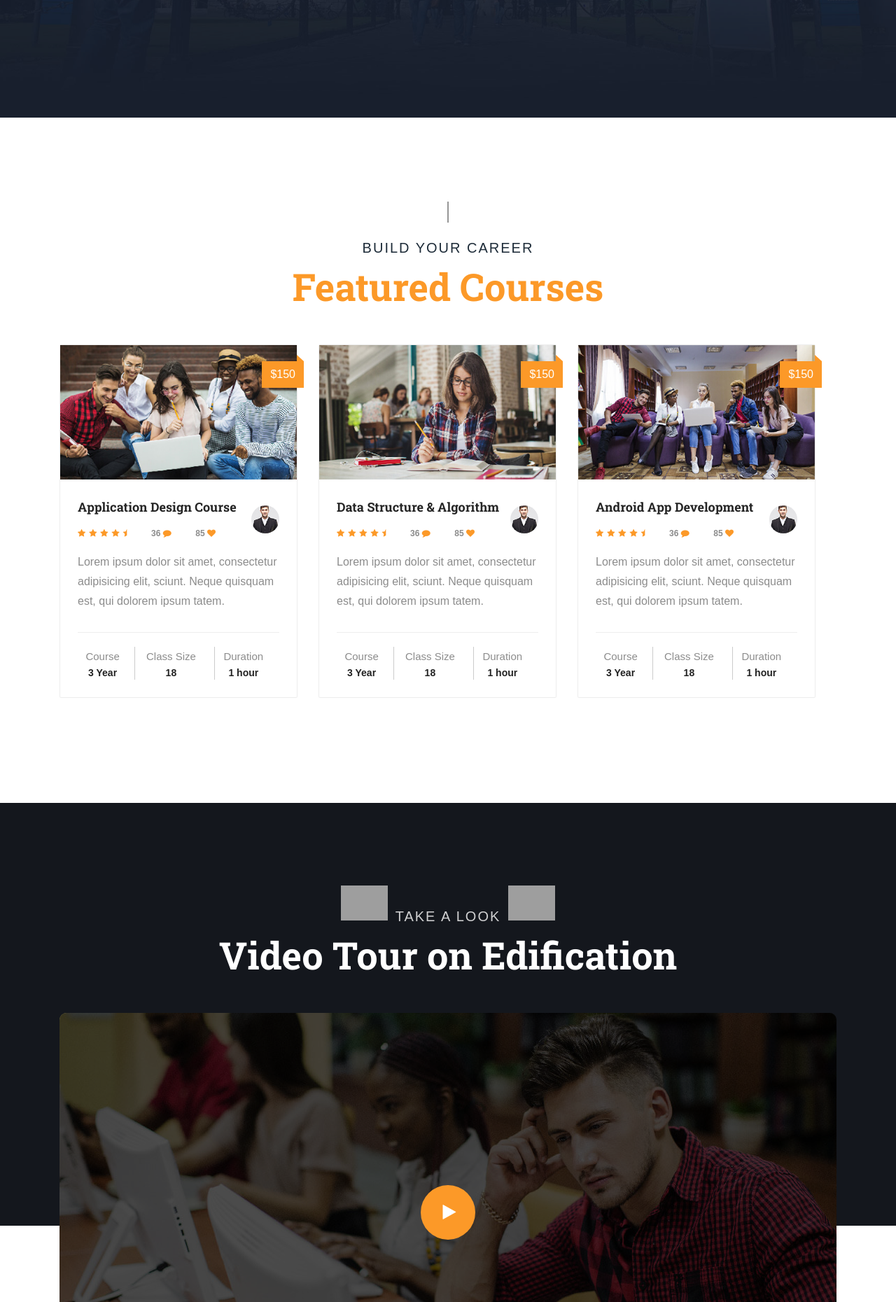
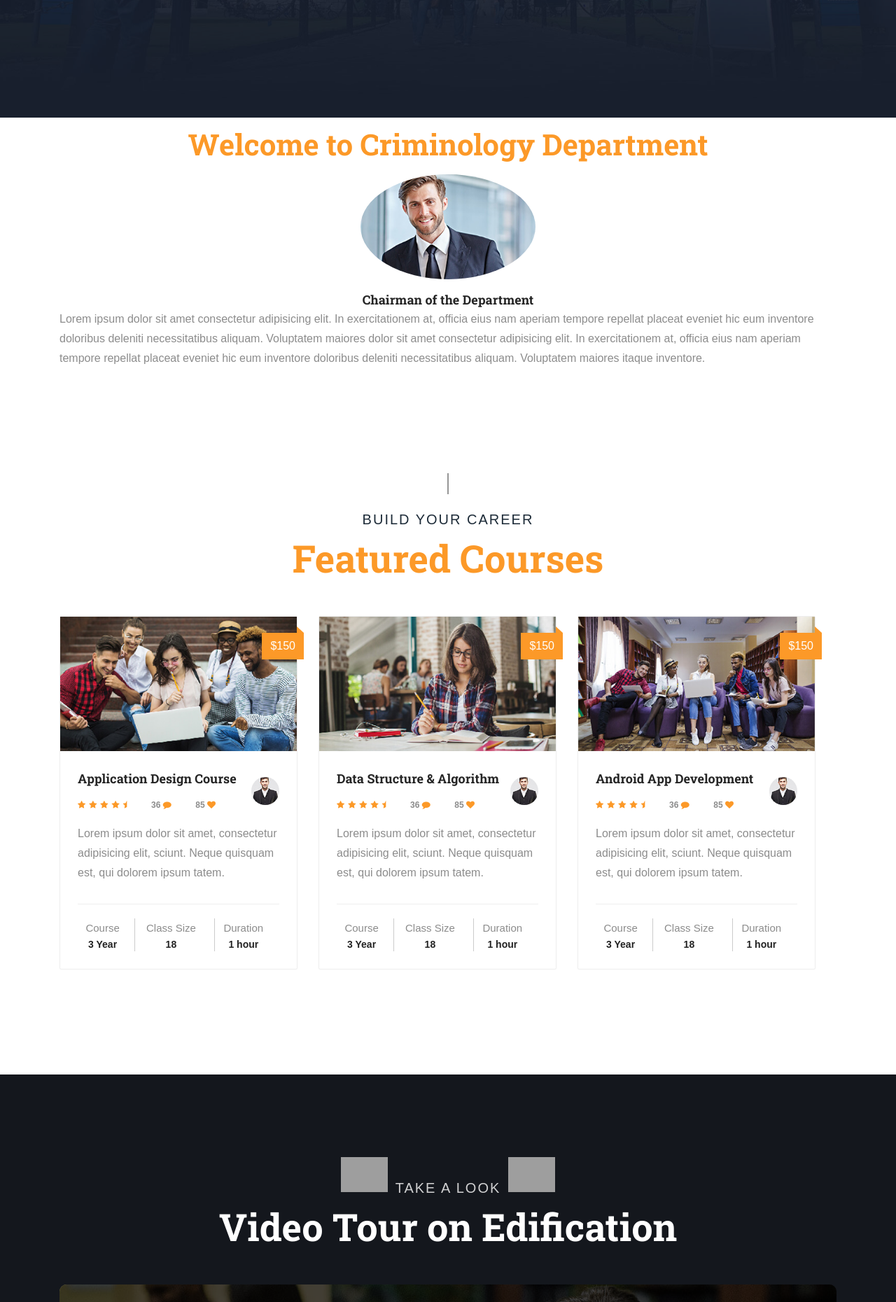
Before and after one commit to Zahed75/criminology_core, a Django app: page / in a window 1280 px wide. Shown: the part 645-2505 px from the top of the page at 70% size. Run offline with Django 4.2, Linux system fonts and the light colour scheme; some libraries are stand-ins or nearby versions; some web fonts are replaced; grey boxes are pictures that could not be loaded.

Commit message:
welcome section done

```diff
--- /dev/null
+++ b/static/assets/css/custom.css
@@ -0,0 +1,38 @@
+.dp-head h2 {
+    text-align: center;
+    color: #fc9928 !important;
+    margin-top: 10px;
+    padding: 2px;
+}
+
+/* .circular--square {
+    border-top-left-radius: 50% 50%;
+    border-top-right-radius: 50% 50%;
+    border-bottom-right-radius: 50% 50%;
+    border-bottom-left-radius: 50% 50%;
+
+
+} */
+
+
+.wrapper {
+    padding: 100px;
+}
+
+.image--cover {
+    width: 250px;
+    height: 150px;
+    border-radius: 50%;
+    margin: 15px;
+
+    object-fit: cover;
+    object-position: center right;
+    display: block;
+    margin-left: auto;
+    margin-right: auto;
+}
+
+
+.dp-head h5{
+    text-align: center;
+}
--- a/templates/base.html
+++ b/templates/base.html
@@ -19,6 +19,7 @@
     <link rel="stylesheet" href="{% static 'assets/css/default-css.css' %}">
     <link rel="stylesheet" href="{% static 'assets/css/styles.css'%}">
     <link rel="stylesheet" href="{% static 'assets/css/responsive.css'%}">
+    <link rel="stylesheet" href="{% static 'assets/css/custom.css'%}">
     <!--color css-->
     <link rel="stylesheet" id="triggerColor" href="{% static 'assets/css/triggerplate/color-0.css'%}">
     <!-- modernizr css -->
--- a/templates/main_app/index.html
+++ b/templates/main_app/index.html
@@ -1,6 +1,5 @@
 {% extends "base.html" %}
 {% load static %}
-
 
 {% block body_block %}
 
@@ -39,6 +38,33 @@
 </div>
 <!-- hero area end -->
 
+
+
+
+<div class="container">
+
+</div>
+
+
+<!-- Welcome messsage start  -->
+<div class="container">
+<div class="row">
+    <div class="col-md-12">
+        <div class="dp-head">
+            <h2 class="dp-heading" >Welcome to  Criminology Department</h2>
+            <img  class="image--cover" src="{% static 'assets/images/teacher/teacher-member1.jpg' %}" />
+
+            <h5>Chairman of the Department</h5>
+            <p>Lorem ipsum dolor sit amet consectetur adipisicing elit. In exercitationem at, officia eius nam aperiam tempore repellat placeat eveniet hic eum inventore doloribus deleniti
+                necessitatibus aliquam. Voluptatem maiores  dolor sit amet consectetur adipisicing elit. In exercitationem at, officia eius nam aperiam tempore repellat placeat eveniet hic eum inventore doloribus deleniti
+                necessitatibus aliquam. Voluptatem maiores  itaque inventore.</p>
+
+        </div>
+    </div>
+</div>
+</div>
+
+<!-- Welcome messsage end  -->
 
 <!-- course area start -->
 <div class="course-area  ptb--120">
```
Also changed, not shown: static/assets/css/styles.css (+7 -0 lines).
